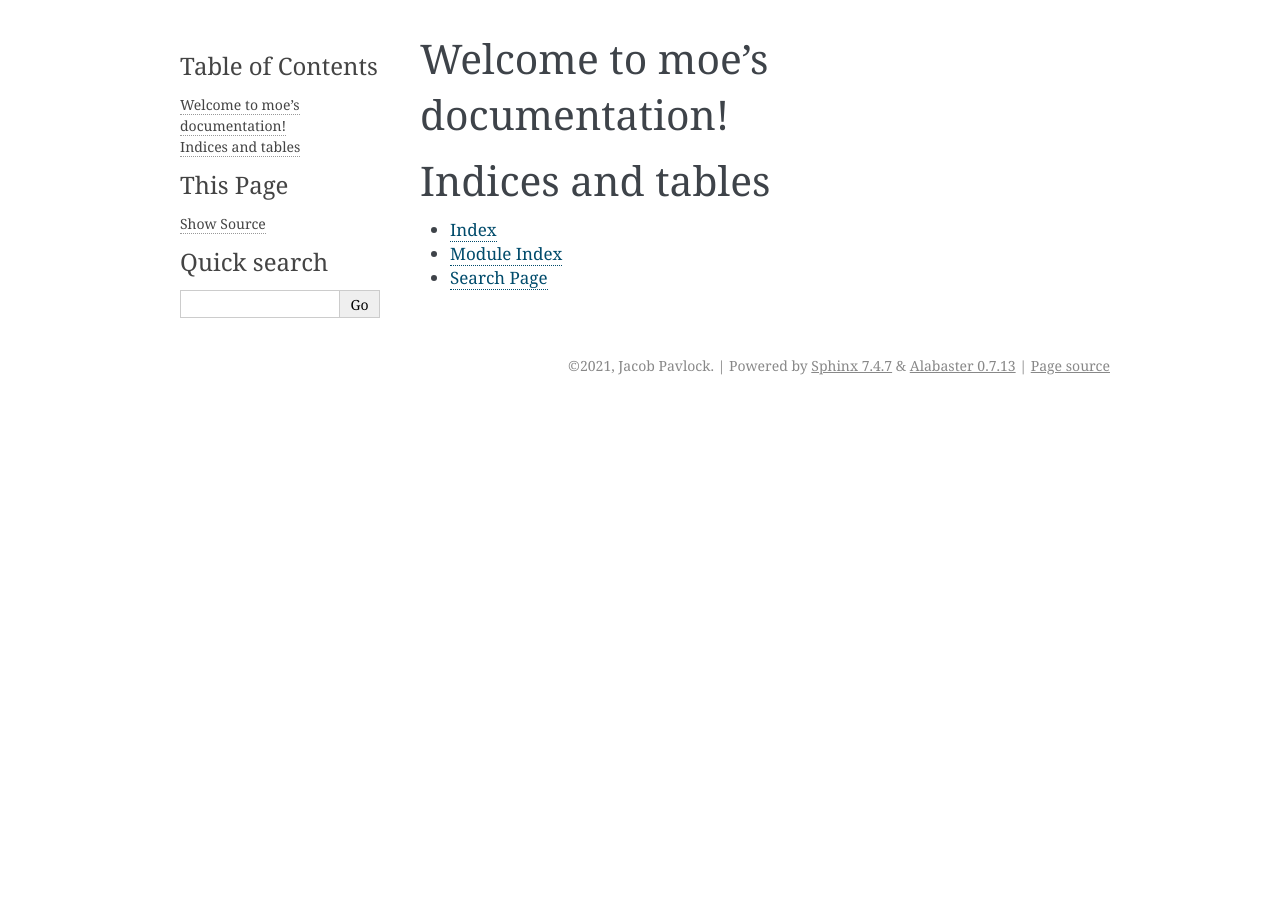
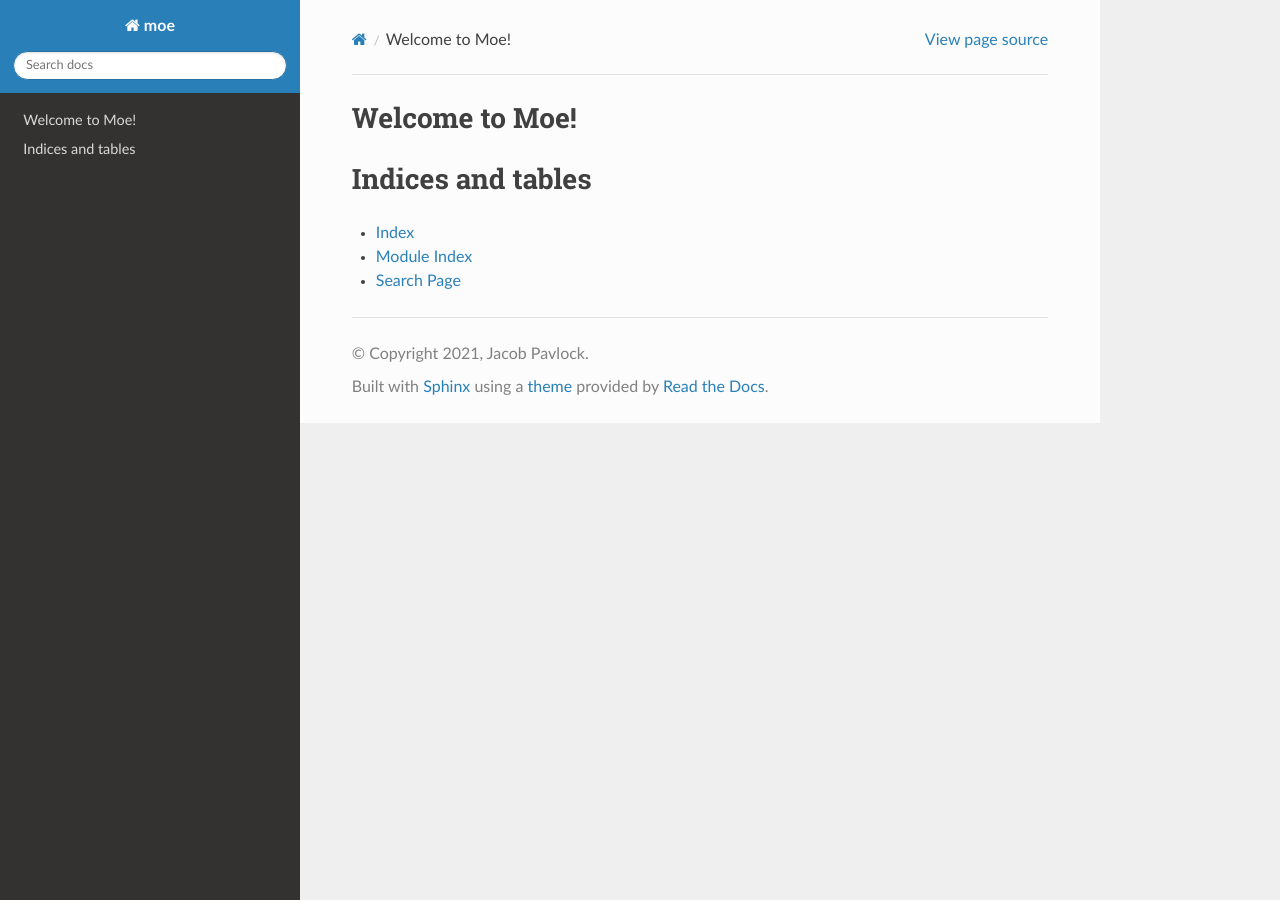
Before and after one commit to MoeMusic/Moe, a Sphinx documentation site: the page built from docs/index.rst, in a window 1280 px wide. Built offline with Sphinx 7.4.7 and the Read the Docs theme 2.0.0, drawn with Linux system fonts in a browser that asks for light colours.

Commit message:
docs(sphinx): switch to rtd theme and fix initial errors

```diff
--- a/docs/conf.py
+++ b/docs/conf.py
@@ -27,7 +27,10 @@ release = "v0.1"
 # Add any Sphinx extension module names here, as strings. They can be
 # extensions coming with Sphinx (named 'sphinx.ext.*') or your custom
 # ones.
-extensions = ["sphinx.ext.napoleon"]
+extensions = [
+    "sphinx.ext.napoleon",
+    "sphinx_rtd_theme",
+]
 
 # Add any paths that contain templates here, relative to this directory.
 templates_path = ["_templates"]
@@ -42,7 +45,7 @@ exclude_patterns = ["_build", "Thumbs.db", ".DS_Store"]
 
 # The theme to use for HTML and HTML Help pages.  See the documentation for
 # a list of builtin themes.
-html_theme = "alabaster"
+html_theme = "sphinx_rtd_theme"
 
 # Add any paths that contain custom static files (such as style sheets) here,
 # relative to this directory. They are copied after the builtin static files,
--- a/docs/index.rst
+++ b/docs/index.rst
@@ -3,7 +3,7 @@
    You can adapt this file completely to your liking, but it should at least
    contain the root `toctree` directive.
 
-Welcome to moe's documentation!
+Welcome to Moe!
 ===============================
 
 .. toctree::
--- a/docs/docs/source/modules.rst
+++ b/docs/source/modules.rst
@@ -5,4 +5,3 @@ moe
    :maxdepth: 4
 
    moe
-   tests
--- a/pyproject.toml
+++ b/pyproject.toml
@@ -28,6 +28,7 @@ pre-commit = "^2.6.0"
 pytest = "^6.0.1"
 pytest-cov = "^2.10.0"
 Sphinx = "^4.0.2"
+sphinx-rtd-theme = "^0.5.2"
 sqlalchemy2-stubs = "^0.0.2-alpha.1"
 wemake-python-styleguide = "^0.15"
 
```
Also changed, not shown: docs/source/moe.core.library.rst (renamed from docs/docs/source/moe.core.library.rst), docs/source/moe.core.rst (renamed from docs/docs/source/moe.core.rst), docs/source/moe.plugins.rst (renamed from docs/docs/source/moe.plugins.rst), docs/source/moe.rst (renamed from docs/docs/source/moe.rst), docs/source/tests.rst (renamed from docs/docs/source/tests.rst), 2 other files.
